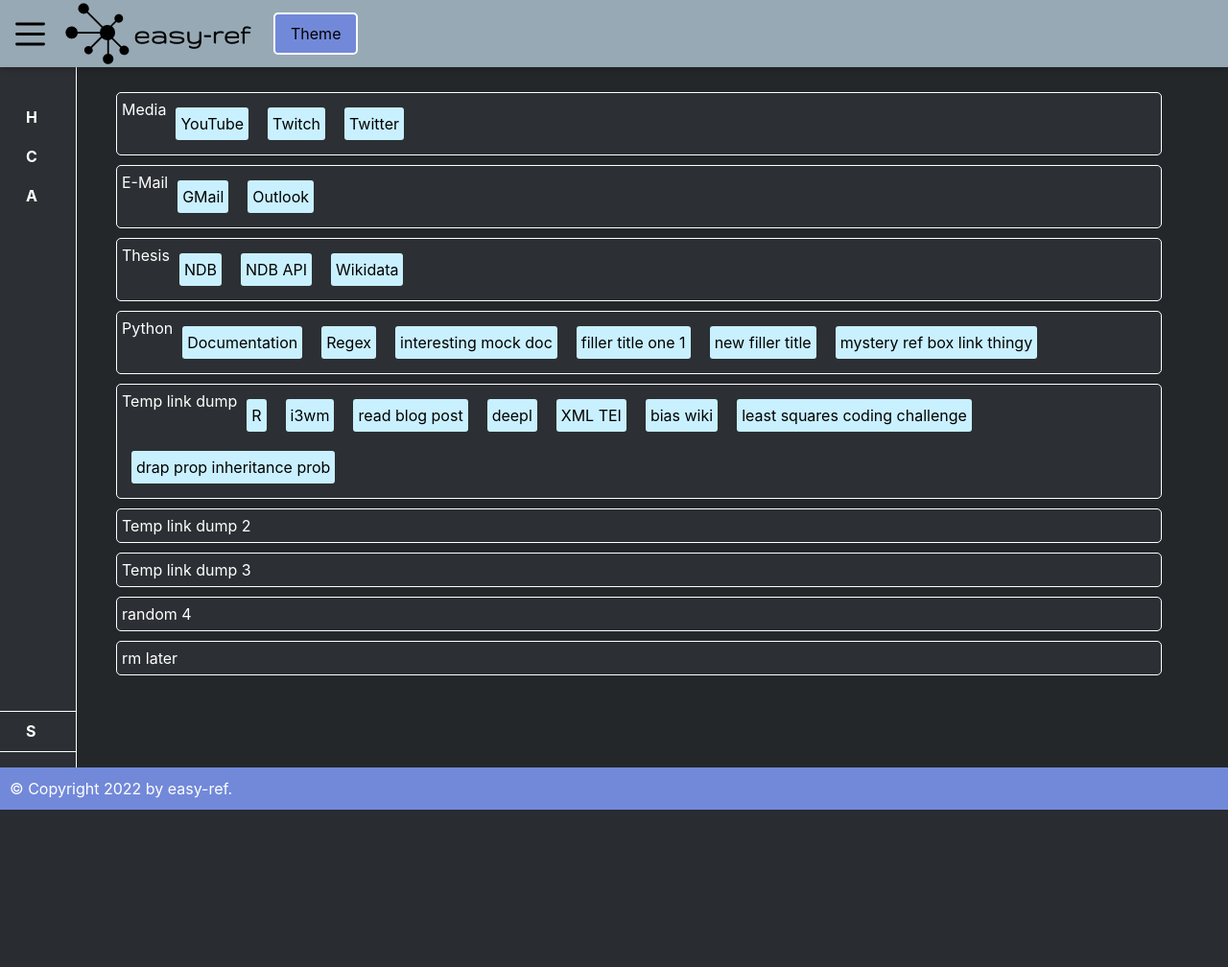
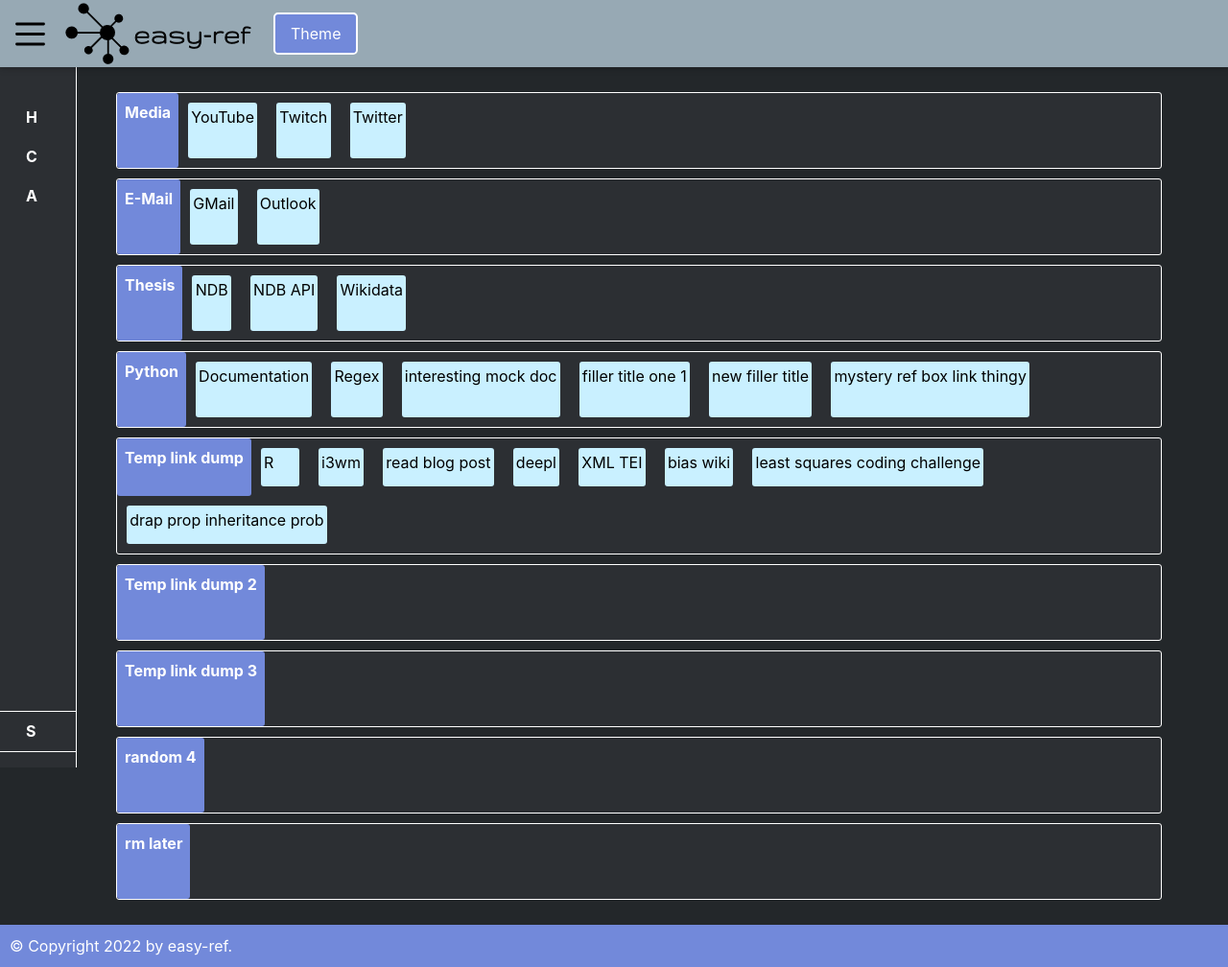
Before and after one commit to iTsluku/easy-ref, a Flask app: page /customization in a window 1280 px wide. Shown: the whole page at 96% size. Before the commit the page ends 844 px from the top, so only its background shows below. Run offline with Flask 2, Linux system fonts and the light colour scheme; some libraries are stand-ins or nearby versions.

Commit message:
Display only first 3 item titles on home page per container, Update container and item styling for home and cusomization template

```diff
--- a/static/styles/stylesheet.css
+++ b/static/styles/stylesheet.css
@@ -173,6 +173,21 @@ body.dark{
     opacity: 0.2;
 }
 
+/* home container */
+.link-container-title{
+    background: var(--accent-color-1);
+    padding: .5em;
+    font-weight: bold;
+    border-radius: 3px;
+}
+
+.link-container-item-title{
+    padding: 0.2em;
+}
+
+.item-cutoff-indicator{
+    text-align: center;
+}
 
 /* header */
 
@@ -188,8 +203,8 @@ body.dark{
 }
 
 .theme-toggle-button{
-background-color:var(--accent-color-1);
-color:black;
+background-color: var(--accent-color-1);
+color: var(--text-color);
 display:flex;
 justify-content: center;
 align-items: center;
@@ -250,20 +265,24 @@ body.dark #msg-info{
     display: flex;
     flex-wrap: wrap;
     background: var(--secondary-color-2);
-    padding: 5px;
     margin: 10px;
-    border-radius: 5px;
+    padding-left: 0;
+    border-radius: 3px;
     width: auto;
     border: 1px solid var(--btn-text-color);
+    min-width: 5em;
+    min-height: 5em;
 }
 
 .flexbox-item{
     background: var(--secondary-color-1);
-    padding: 5px;
     margin: 10px;
     border: 2px solid var(--btn-text-color);
     border-radius: 3px;
     text-align: center;
+    min-width: 2.5em;
+    min-height: 2.5em;
+    text-align: start;
 }
 
 body.dark .flexbox-item{
```
Also changed, not shown: templates/home.html (+13 -1 lines).
